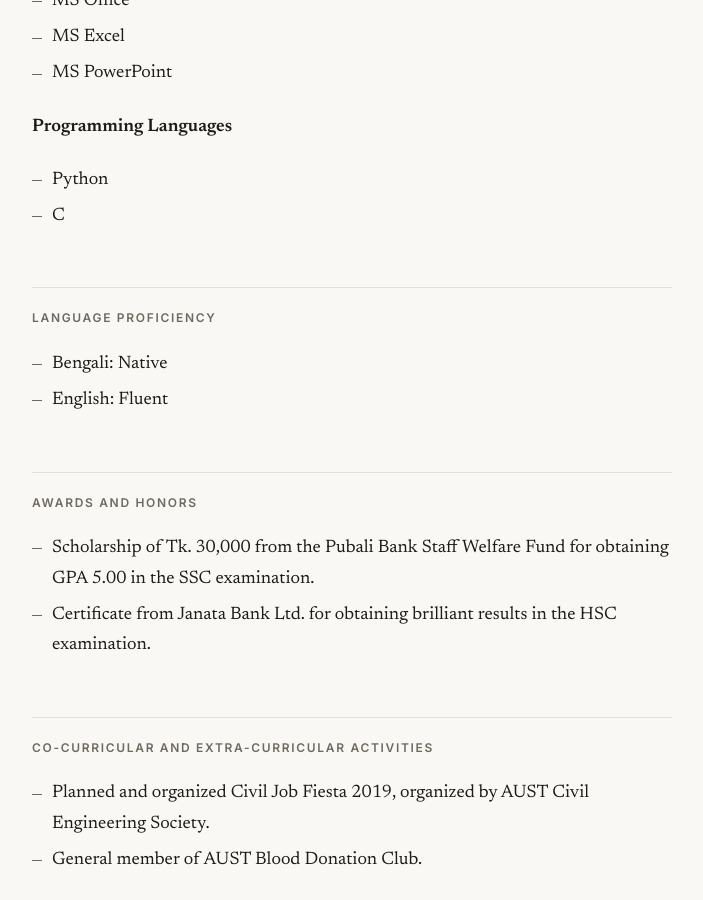
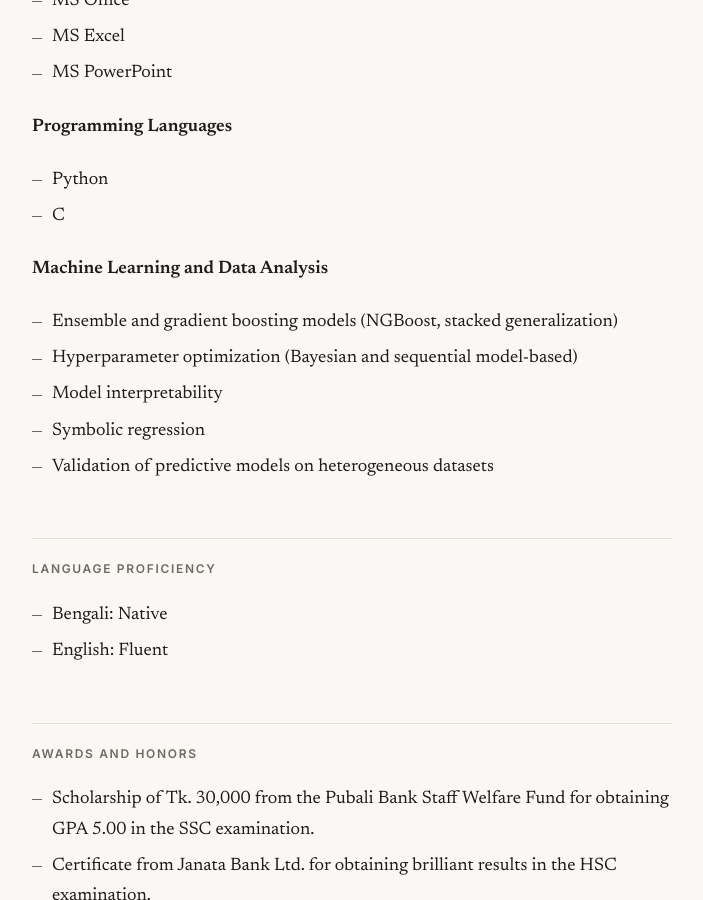
Before and after one commit to farhad-momin/farhad-momin.github.io, a Jekyll site: the page built from _pages/cv.md, in a window 1280 px wide and 900 px high, scrolled down 4162 px. Shown: the whole window, without its empty margins (288-991 px from the left). Built offline with Jekyll 4.4.1, drawn with Linux system fonts in a browser that asks for light colours.

Commit message:
Add Machine Learning and Data Analysis skills section
Added a section on Machine Learning and Data Analysis skills, detailing specific techniques and models.

```diff
--- a/_pages/cv.md
+++ b/_pages/cv.md
@@ -123,6 +123,14 @@ April 2017 – January 2022
 - Python
 - C
 
+**Machine Learning and Data Analysis**
+
+- Ensemble and gradient boosting models (NGBoost, stacked generalization)
+- Hyperparameter optimization (Bayesian and sequential model-based)
+- Model interpretability
+- Symbolic regression
+- Validation of predictive models on heterogeneous datasets
+
 ## Language Proficiency
 
 - Bengali: Native
```
